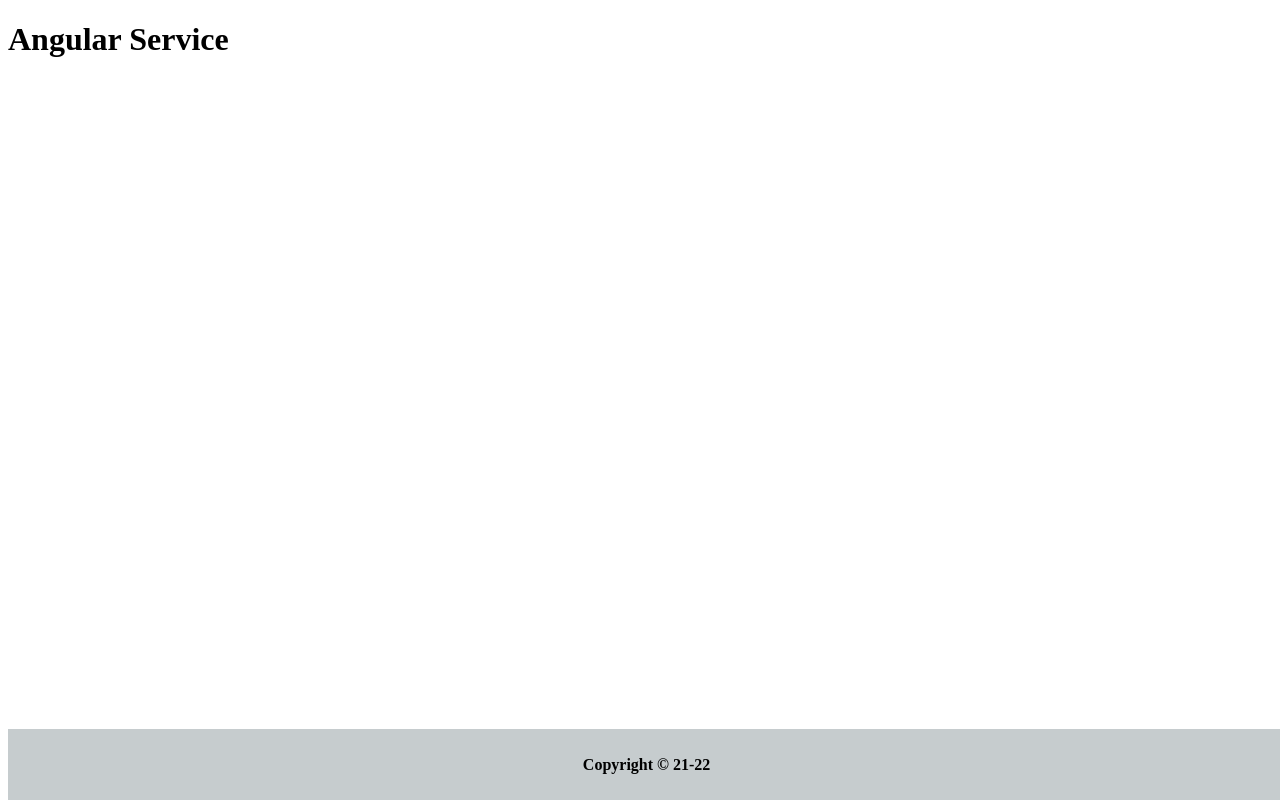
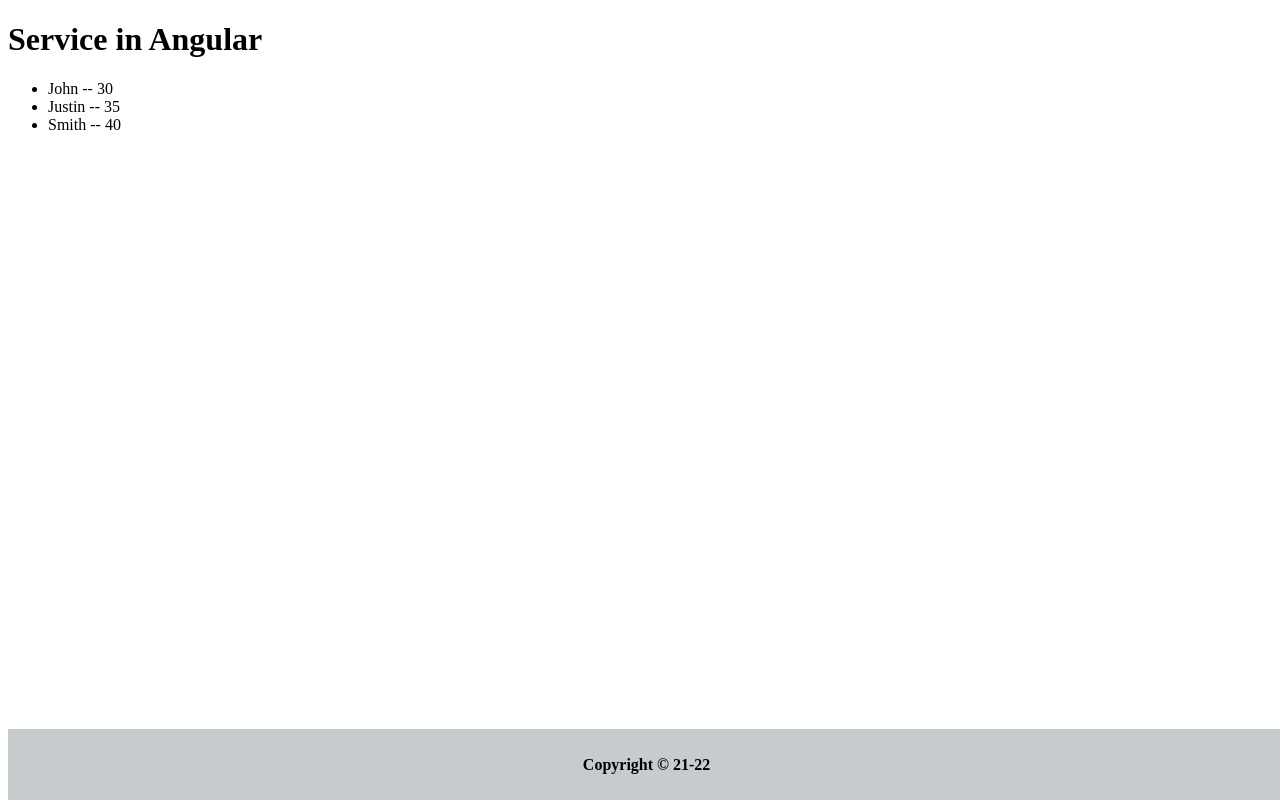
Before and after one commit to rashedulalam46/angular-service, an Angular app: page / in a window 1280 px wide. Built offline with nearby package versions, Linux system fonts and the light colour scheme.

Commit message:
Service code

```diff
--- a/src/app/app.component.html
+++ b/src/app/app.component.html
@@ -1,2 +1,7 @@
 <h1>{{title}}</h1>
+<ul>
+    <li *ngFor="let user of Users">
+        {{user.name}} -- {{user.age}}
+    </li>
+</ul>
 <app-footer></app-footer>
--- a/src/app/app.component.ts
+++ b/src/app/app.component.ts
@@ -1,5 +1,5 @@
 import { Component } from '@angular/core';
-
+import { UserdataService } from './services/userdata.service'
 
 @Component({
   selector: 'app-root',
@@ -7,5 +7,11 @@ import { Component } from '@angular/core';
   styleUrls: ['./app.component.css']
 })
 export class AppComponent {
-  title = 'Angular Service';
+  title = 'Service in Angular';
+  Users: any;
+  constructor(private userdata: UserdataService) {
+    console.warn(userdata.Users());
+    this.Users = userdata.Users();
+  }
+
 }
--- a/src/app/app.module.ts
+++ b/src/app/app.module.ts
@@ -3,6 +3,8 @@ import { BrowserModule } from '@angular/platform-browser';
 
 import { AppComponent } from './app.component';
 import {FooterComponent} from './layout/footer/footer.component'
+
+
 @NgModule({
   declarations: [
     AppComponent,FooterComponent
--- a/src/app/layout/footer/footer.component.ts
+++ b/src/app/layout/footer/footer.component.ts
@@ -1,4 +1,5 @@
 import { Component, OnInit } from '@angular/core';
+import { UserdataService } from 'src/app/services/userdata.service';
 
 @Component({
   selector: 'app-footer',
@@ -7,7 +8,11 @@ import { Component, OnInit } from '@angular/core';
 })
 export class FooterComponent implements OnInit {
 
-  constructor() { }
+  Users: any;
+  constructor(private userdata: UserdataService) {
+    console.warn(userdata.Users());
+    this.Users = userdata.Users();
+  }
 
   ngOnInit(): void {
   }
--- /dev/null
+++ b/src/app/services/userdata.service.ts
@@ -0,0 +1,17 @@
+import { Injectable } from '@angular/core';
+
+@Injectable({
+  providedIn: 'root'
+})
+export class UserdataService {
+
+  constructor() { }
+
+  Users(){
+    return [
+      { name:'John', age:30, email:'john@test.com'},
+      { name:'Justin', age:35, email:'justin@test.com'},
+      { name:'Smith', age:40, email:'smith@test.com'}
+    ]
+  }
+}
```
Also changed, not shown: 1 other file (tests, documents, lock files or other folders).
